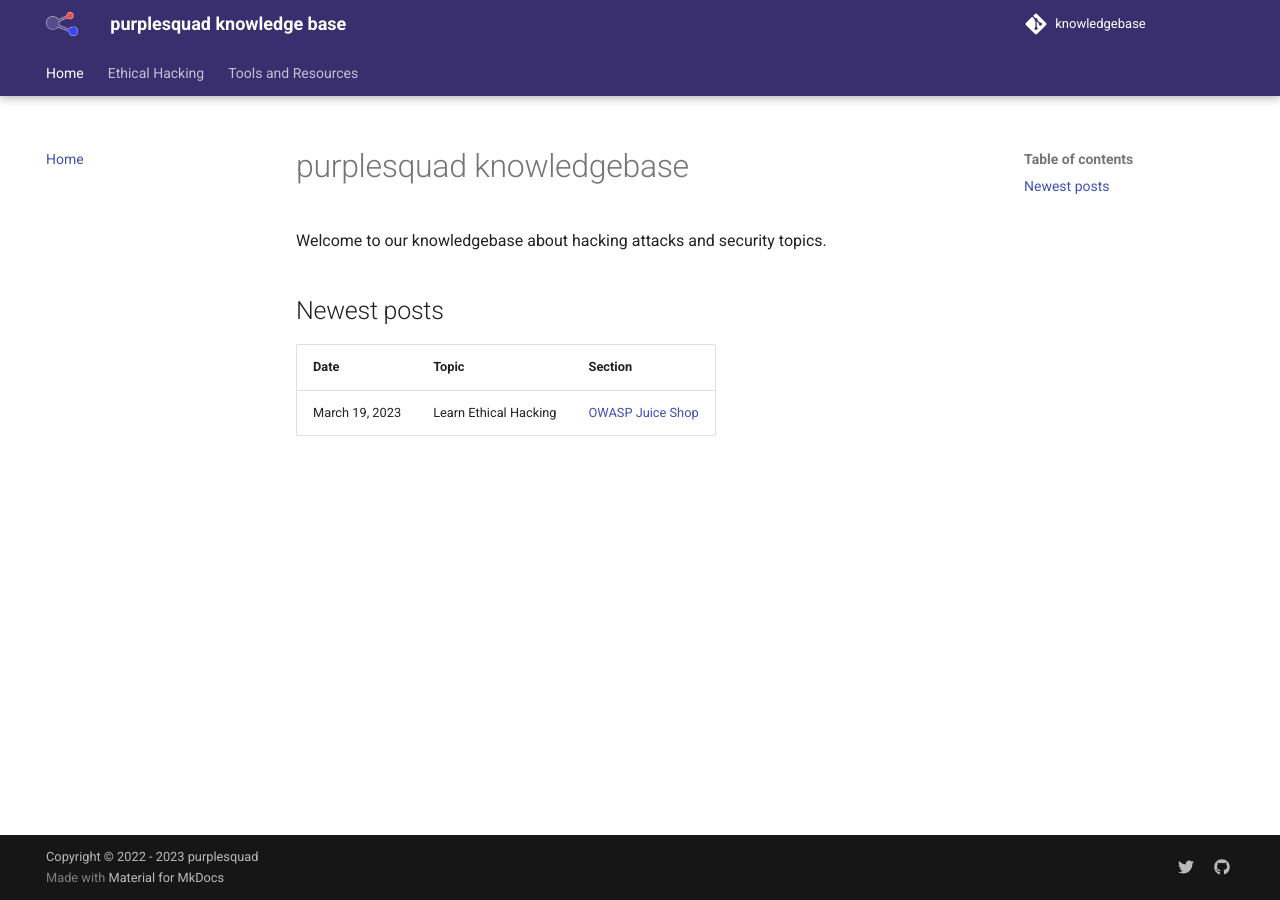
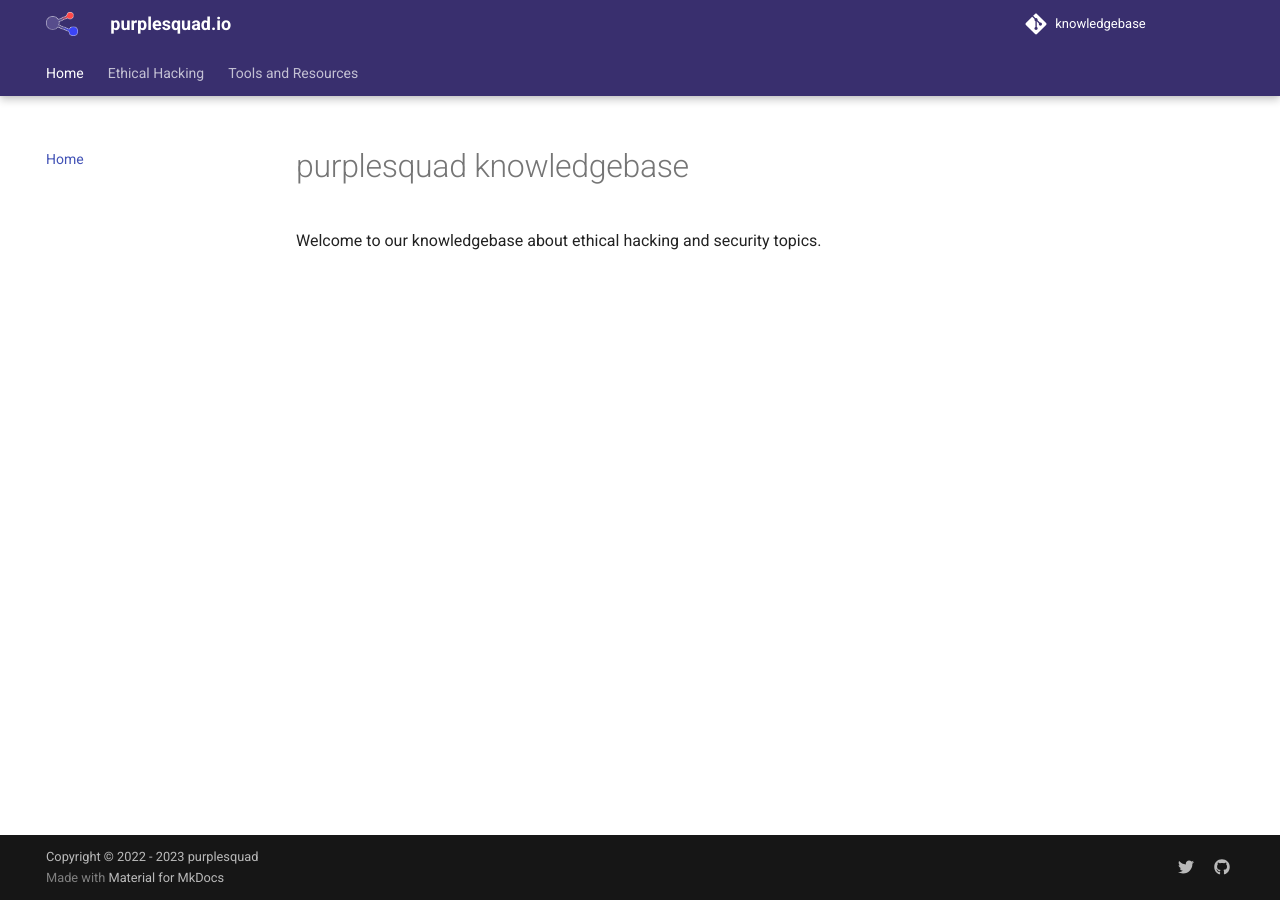
Before and after one commit to purplesquad-io/knowledgebase, an MkDocs documentation site: the page built from docs/index.md, in a window 1280 px wide. Built offline with MkDocs 1.6.1 and Material for MkDocs 9.7.7, drawn with Linux system fonts in a browser that asks for light colours; comment, search, counter and statistics services are not loaded.

Commit message:
update docs

```diff
--- a/docs/index.md
+++ b/docs/index.md
@@ -1,9 +1,3 @@
 # purplesquad knowledgebase
 
-Welcome to our knowledgebase about hacking attacks and security topics.
-
-## Newest posts
-
-| Date           | Topic                 | Section                                      |
-|----------------|-----------------------|-------------------------------------------------|
-| March 19, 2023 | Learn Ethical Hacking | [OWASP Juice Shop](learn%2Fowasp-juice-shop.md) |
+Welcome to our knowledgebase about ethical hacking and security topics.
--- a/mkdocs.yml
+++ b/mkdocs.yml
@@ -1,10 +1,10 @@
 # yaml-language-server: $schema=https://squidfunk.github.io/mkdocs-material/schema.json
 
-site_name: purplesquad knowledge base
+site_name: purplesquad.io
 site_url: https://purplesquad.io/
 site_author: purplesquad
 site_description: >-
-  Add a site description
+  purplesquad.io - The ethical hacking squad
 
 nav:
   - Home: index.md
```
Also changed, not shown: docs/ethical-hacking/fundamentals.md (+42 -0 lines).
